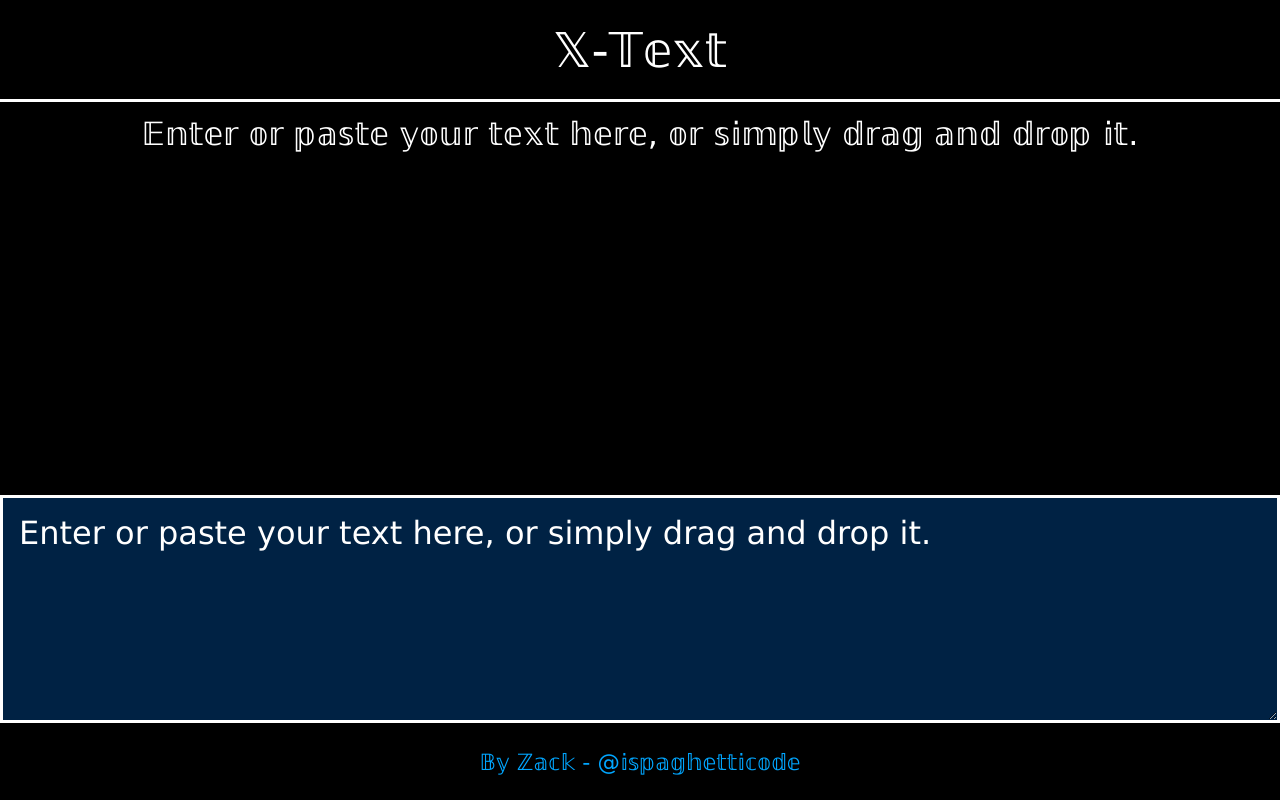
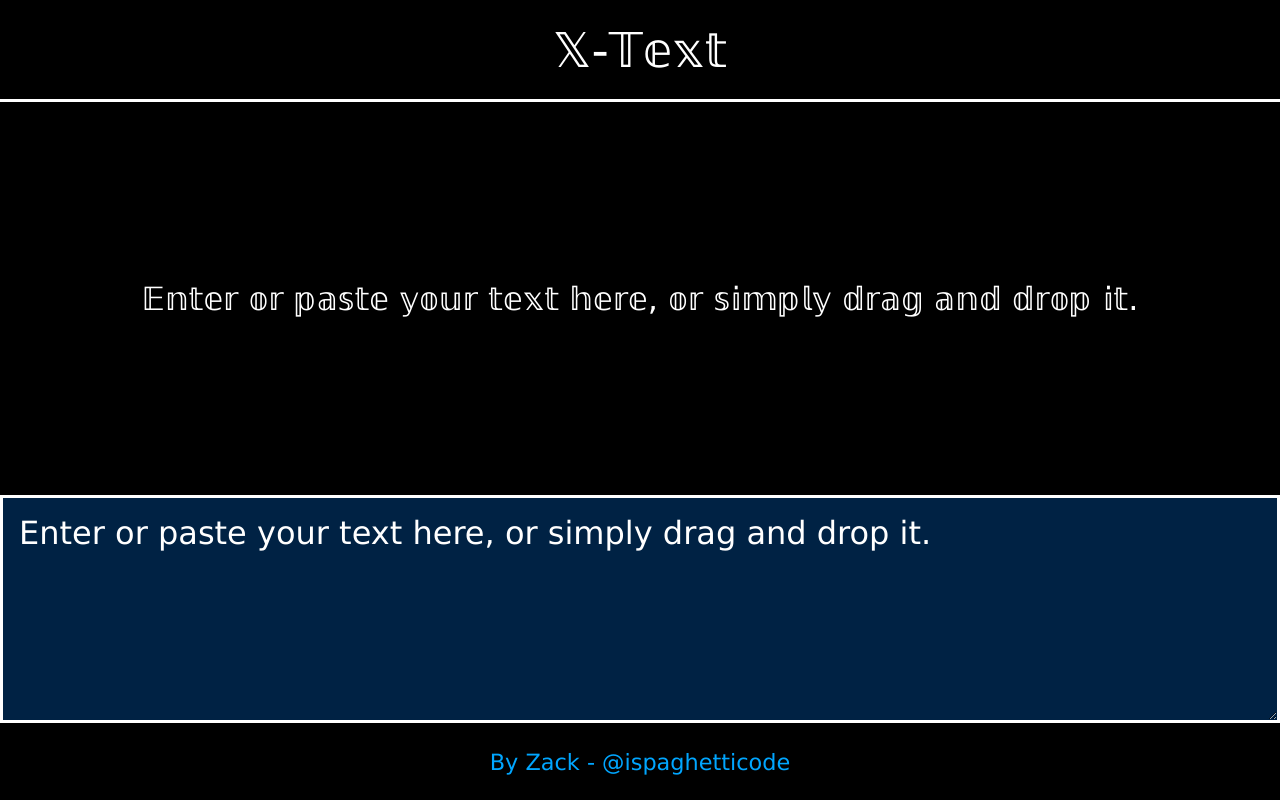
Before and after one commit to ispaghetticode/X-Text, a plain HTML site: page index.html in a window 1280 px wide. Drawn offline with Linux system fonts and the light colour scheme.

Commit message:
Add files via upload

```diff
--- a/index.html
+++ b/index.html
@@ -4,6 +4,7 @@
 <head>
     <meta charset="UTF-8">
     <meta name="viewport" content="width=device-width, initial-scale=1.0">
+    <meta name="google" content="notranslate">
     <title>X-Text by Zack</title>
     <style>
         ::selection {
@@ -66,35 +67,46 @@
             outline: none;
             border: 0.2rem solid hsl(0, 0%, 100%);
             font-family: inherit;
+            justify-self: flex-end;
         }
 
-        main p {
+        main div {
             height: 100%;
+            justify-self: center;
+            align-self: center;
+            flex: 1;
+            display: flex;
+            justify-content: center;
+            align-items: center;
         }
 
-        main p,
+        main div,
         main textarea {
             padding: 1rem;
             margin: 0;
             box-sizing: border-box;
             width: 100%;
-            justify-self: flex-end;
+
         }
     </style>
 </head>
 
 <body>
 
-    <header>𝕏-𝕋𝕖𝕩𝕥</header>
+    <header translate="no">𝕏-𝕋𝕖𝕩𝕥</header>
     <div class="main-container">
         <main>
-            <p id="previewText">𝔼𝕟𝕥𝕖𝕣 𝕠𝕣 𝕡𝕒𝕤𝕥𝕖 𝕪𝕠𝕦𝕣 𝕥𝕖𝕩𝕥 𝕙𝕖𝕣𝕖, 𝕠𝕣 𝕤𝕚𝕞𝕡𝕝𝕪 𝕕𝕣𝕒𝕘 𝕒𝕟𝕕
-                𝕕𝕣𝕠𝕡 𝕚𝕥.</p>
+            <div>
+                <p translate="no" id="previewText">𝔼𝕟𝕥𝕖𝕣 𝕠𝕣 𝕡𝕒𝕤𝕥𝕖 𝕪𝕠𝕦𝕣 𝕥𝕖𝕩𝕥 𝕙𝕖𝕣𝕖, 𝕠𝕣
+                    𝕤𝕚𝕞𝕡𝕝𝕪
+                    𝕕𝕣𝕒𝕘 𝕒𝕟𝕕
+                    𝕕𝕣𝕠𝕡 𝕚𝕥.</p>
+            </div>
             <textarea id="userInput" rows="5">Enter or paste your text here, or simply drag and drop it.</textarea>
         </main>
     </div>
     <footer class="item3">
-        <a target="_blank" href="https://www.x.com/ispaghetticode">𝔹𝕪 ℤ𝕒𝕔𝕜 - @𝕚𝕤𝕡𝕒𝕘𝕙𝕖𝕥𝕥𝕚𝕔𝕠𝕕𝕖</a>
+        <a translate="no" target="_blank" href="https://www.x.com/ispaghetticode">By Zack - @ispaghetticode</a>
     </footer>
 
 
@@ -138,6 +150,8 @@
         userInput.addEventListener('input', () => {
             previewText.innerText = xTextify(userInput.value);
         });
+        userInput.focus();
+        userInput.setSelectionRange(userInput.value.length, userInput.value.length);
 
         previewText.addEventListener('click', () => {
             selectText(previewText);
```
